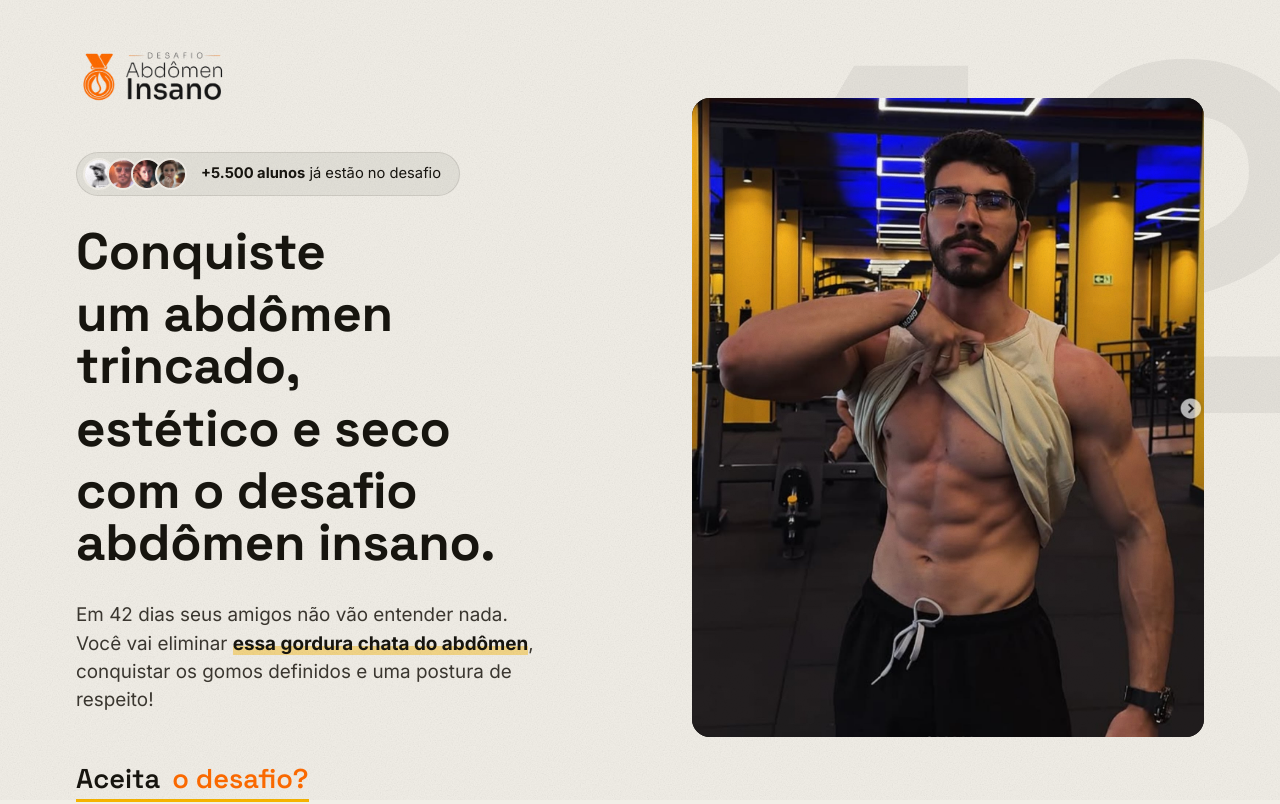
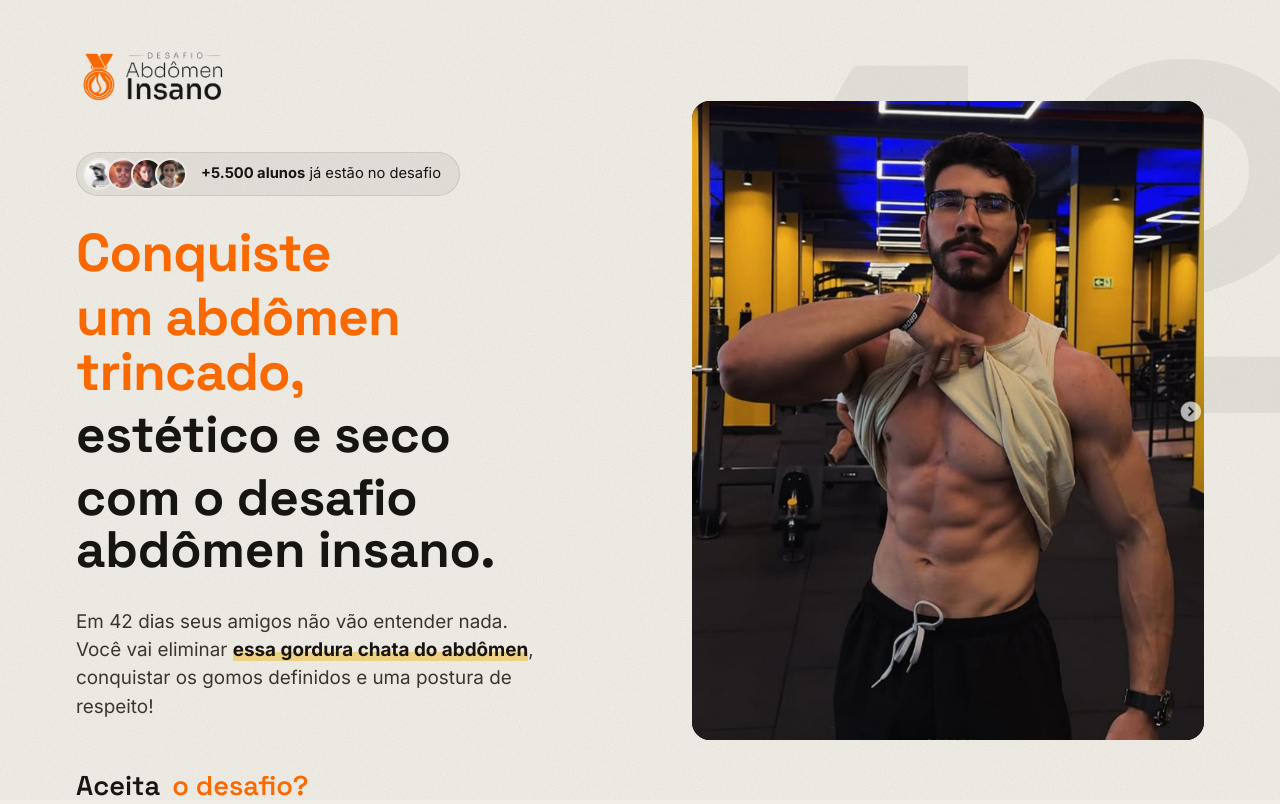
Before and after one commit to luccascoelhoo/abdomen-insano-lp, a Next.js app: page / in a window 1280 px wide. Shown: the top 804 px of the page. Built offline with nearby package versions, Linux system fonts and the light colour scheme; no server answers.

Commit message:
Highlight 'Conquiste um abdômen trincado,' in orange

```diff
--- a/src/components/sections/Hero.tsx
+++ b/src/components/sections/Hero.tsx
@@ -45,13 +45,10 @@ export function Hero() {
             className="d1"
             linhas={hero.tituloLinhas}
             classesLinha={[
+              'linha linha--2',
+              'linha linha--2',
               'linha',
               'linha',
-              'linha',
-              'linha',
-              'linha linha--2',
-              'linha linha--2',
-              'linha linha--2',
             ]}
           />
 
```
